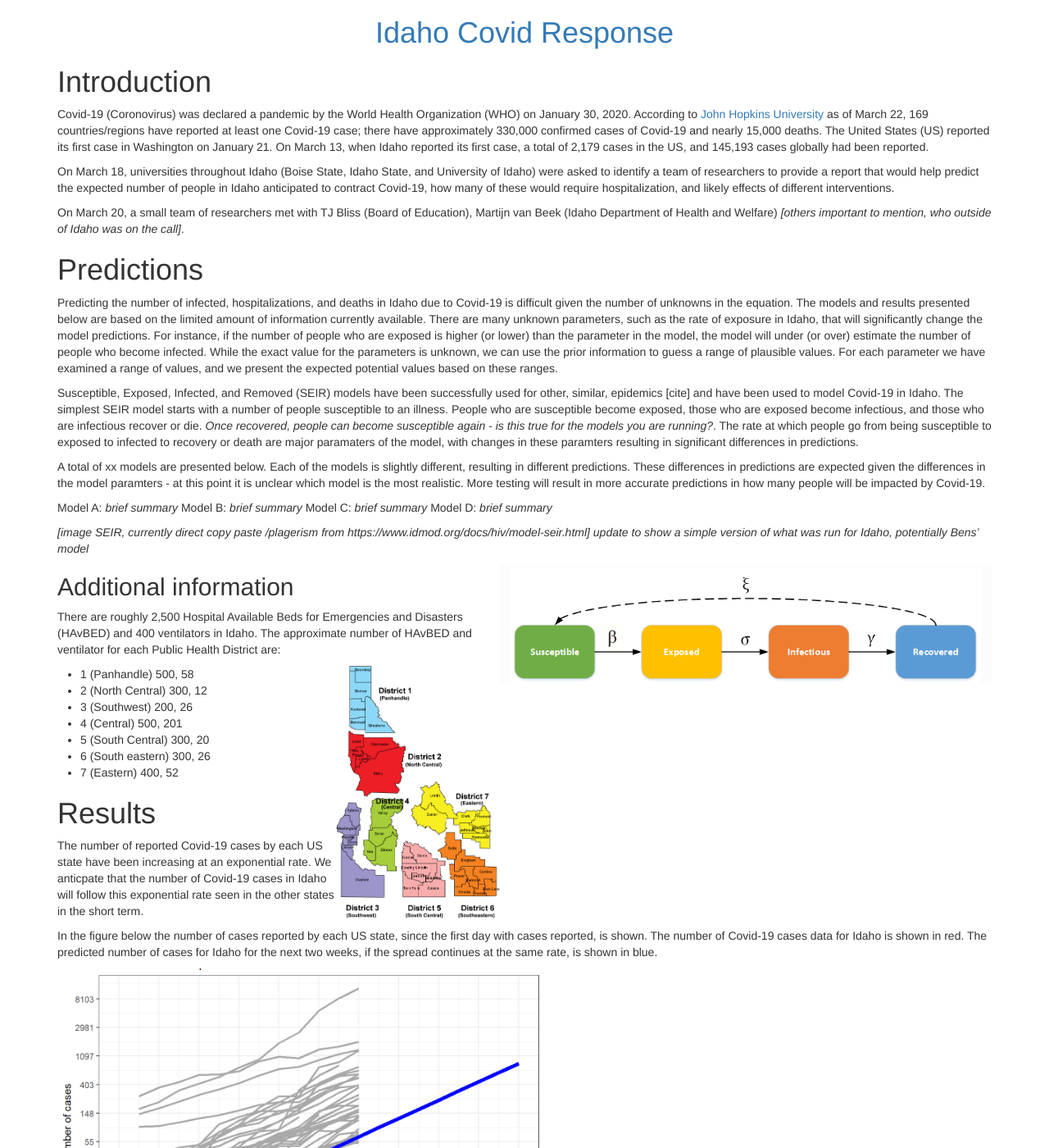
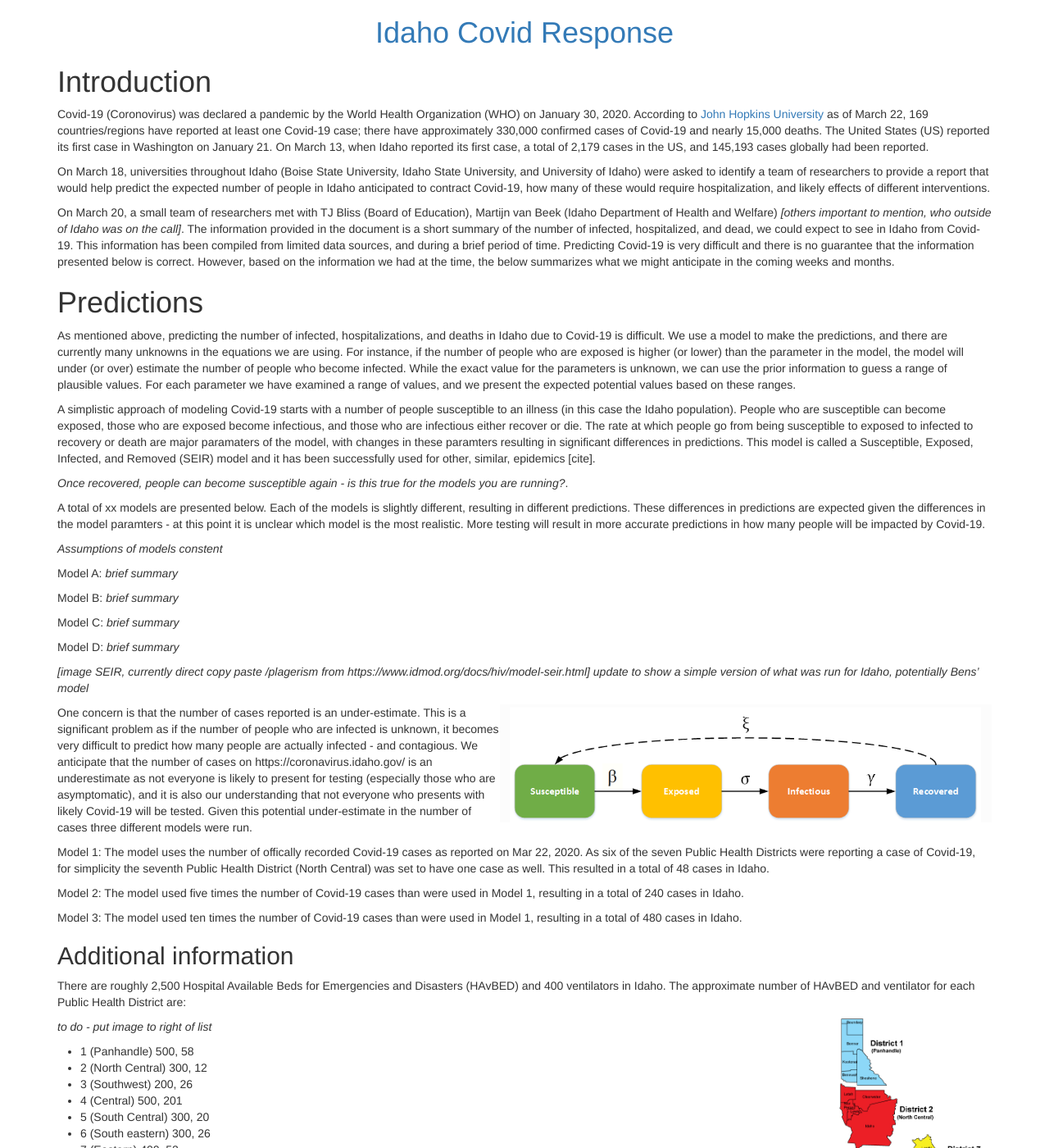
Before and after one commit to magbenji/summary, a Jekyll site: the page built from index.md, in a window 1280 px wide and 1400 px high. Shown: the whole window at 82% size. Built offline with Jekyll 4.4.1, drawn with Linux system fonts in a browser that asks for light colours; some of the changed text lies outside the part shown.

Commit message:
Update index.md

```diff
--- a/index.md
+++ b/index.md
@@ -9,34 +9,51 @@
 
 Covid-19 (Coronovirus) was declared a pandemic by the World Health Organization (WHO) on January 30, 2020. According to [John Hopkins University](https://coronavirus.jhu.edu/map.html) as of March 22, 169 countries/regions have reported at least one Covid-19 case; there have approximately 330,000 confirmed cases of Covid-19 and nearly 15,000 deaths. The United States (US) reported its first case in Washington on January 21. On March 13, when Idaho reported its first case, a total of 2,179 cases in the US, and 145,193 cases globally had been reported.
 
-On March 18, universities throughout Idaho (Boise State, Idaho State, and University of Idaho) were asked to identify a team of researchers to provide a report that would help predict the expected number of people in Idaho anticipated to contract Covid-19, how many of these would require hospitalization, and likely effects of different interventions.
+On March 18, universities throughout Idaho (Boise State University, Idaho State University, and University of Idaho) were asked to identify a team of researchers to provide a report that would help predict the expected number of people in Idaho anticipated to contract Covid-19, how many of these would require hospitalization, and likely effects of different interventions.
 
-On March 20, a small team of researchers met with TJ Bliss (Board of Education), Martijn van Beek (Idaho Department of Health and Welfare) *[others important to mention, who outside of Idaho was on the call]*.
+On March 20, a small team of researchers met with TJ Bliss (Board of Education), Martijn van Beek (Idaho Department of Health and Welfare) *[others important to mention, who outside of Idaho was on the call]*. The information provided in the document is a short summary of the number of infected, hospitalized, and dead, we could expect to see in Idaho from Covid-19. This information has been compiled from limited data sources, and during a brief period of time. Predicting Covid-19 is very difficult and there is no guarantee that the information presented below is correct. However, based on the information we had at the time, the below summarizes what we might anticipate in the coming weeks and months.
 
 # Predictions
-Predicting the number of infected, hospitalizations, and deaths in Idaho due to Covid-19 is difficult given the number of unknowns in the equation. The models and results presented below are based on the limited amount of information currently available. There are many unknown parameters, such as the rate of exposure in Idaho, that will significantly change the model predictions. For instance, if the number of people who are exposed is higher (or lower) than the parameter in the model, the model will under (or over) estimate the number of people who become infected. While the exact value for the parameters is unknown, we can use the prior information to guess a range of plausible values. For each parameter we have examined a range of values, and we present the expected potential values based on these ranges.
+As mentioned above, predicting the number of infected, hospitalizations, and deaths in Idaho due to Covid-19 is difficult. We use a model to make the predictions, and there are currently many unknowns in the equations we are using. For instance, if the number of people who are exposed is higher (or lower) than the parameter in the model, the model will under (or over) estimate the number of people who become infected. While the exact value for the parameters is unknown, we can use the prior information to guess a range of plausible values. For each parameter we have examined a range of values, and we present the expected potential values based on these ranges.
 
-Susceptible, Exposed, Infected, and Removed (SEIR) models have been successfully used for other, similar, epidemics [cite] and have been used to model Covid-19 in Idaho.
-The simplest SEIR model starts with a number of people susceptible to an illness.
-People who are susceptible become exposed, those who are exposed become infectious, and those who are infectious recover or die.
+A simplistic approach of modeling Covid-19 starts with a number of people susceptible to an illness (in this case the Idaho population).
+People who are susceptible can become exposed, those who are exposed become infectious, and those who are infectious either recover or die.
+The rate at which people go from being susceptible to exposed to infected to recovery or death are major paramaters of the model, with changes in these paramters resulting in significant differences in predictions.
+This model is called a Susceptible, Exposed, Infected, and Removed (SEIR) model and it has been successfully used for other, similar, epidemics [cite].
+
 *Once recovered, people can become susceptible again - is this true for the models you are running?*.
-The rate at which people go from being susceptible to exposed to infected to recovery or death are major paramaters of the model, with changes in these paramters resulting in significant differences in predictions.
 
 A total of xx models are presented below. Each of the models is slightly different, resulting in different predictions.
 These differences in predictions are expected given the differences in the model paramters - at this point it is unclear which model is the most realistic. More testing will result in more accurate predictions in how many people will be impacted by Covid-19.
 
+*Assumptions of models constent*
+
+
 Model A: *brief summary*
+
 Model B: *brief summary*
+
 Model C: *brief summary*
+
 Model D: *brief summary*
 
 *[image SEIR, currently direct copy paste /plagerism from https://www.idmod.org/docs/hiv/model-seir.html] update to show a simple version of what was run for Idaho, potentially Bens' model*
 
 <img style="float: right" width="600" src="./fig/SEIRmodel.PNG">
 
+One concern is that the number of cases reported is an under-estimate. This is a significant problem as if the number of people who are infected is unknown, it becomes very difficult to predict how many people are actually infected - and contagious.
+We anticipate that the number of cases on https://coronavirus.idaho.gov/ is an underestimate as not everyone is likely to present for testing (especially those who are asymptomatic), and it is also our understanding that not everyone who presents with likely Covid-19 will be tested. Given this potential under-estimate in the number of cases three different models were run.
+
+Model 1: The model uses the number of offically recorded Covid-19 cases as reported on Mar 22, 2020. As six of the seven Public Health Districts were reporting a case of Covid-19, for simplicity the seventh Public Health District (North Central) was set to have one case as well. This resulted in a total of 48 cases in Idaho.
+
+Model 2: The model used five times the number of Covid-19 cases than were used in Model 1, resulting in a total of 240 cases in Idaho.
+
+Model 3: The model used ten times the number of Covid-19 cases than were used in Model 1, resulting in a total of 480 cases in Idaho.
+
 ## Additional information
 There are roughly 2,500 Hospital Available Beds for Emergencies and Disasters (HAvBED) and 400 ventilators in Idaho. The approximate number of HAvBED and ventilator for each Public Health District are:
 
+*to do - put image to right of list*
 <img style="float: right" width="200" src="./fig/Health-Districts-Exploded_Color.jpg">
 
 * 1 (Panhandle) 500, 58
@@ -47,20 +64,20 @@
 * 6 (South eastern) 300, 26
 * 7 (Eastern) 400, 52
 
-
 # Results
 The number of reported Covid-19 cases by each US state have been increasing at an exponential rate.
 We anticpate that the number of Covid-19 cases in Idaho will follow this exponential rate seen in the other states in the short term.
-
-In the figure below the number of cases reported by each US state, since the first day with cases reported, is shown.
-The number of Covid-19 cases data for Idaho is shown in red.
-The predicted number of cases for Idaho for the next two weeks, if the spread continues at the same rate, is shown in blue.
+The below figure shows the number of cases reported by each US state, since the first day with cases reported.
+The number of Covid-19 cases data for Idaho is shown in red, and the predicted number of cases for Idaho for the next two weeks (if the spread continues at the same rate) is shown in blue.
 
 <img width="600" src="./fig/US_Idaho_predicted.PNG">
 
-The SEIR models suggest that the peak number of infections will be [date range], depending on the measures taken to control Covid-19.
+The SEIR models suggest that if no mitigation is done, the the peak number of infections will be [date range].
+*image*
 
-Assumptions of models:
+Depending on the measures taken to control Covid-19.
+*image*
+
 
 If no mitigation, = bad, overwhelm ventilators.
 Earlier start social distancing = less bad
```
